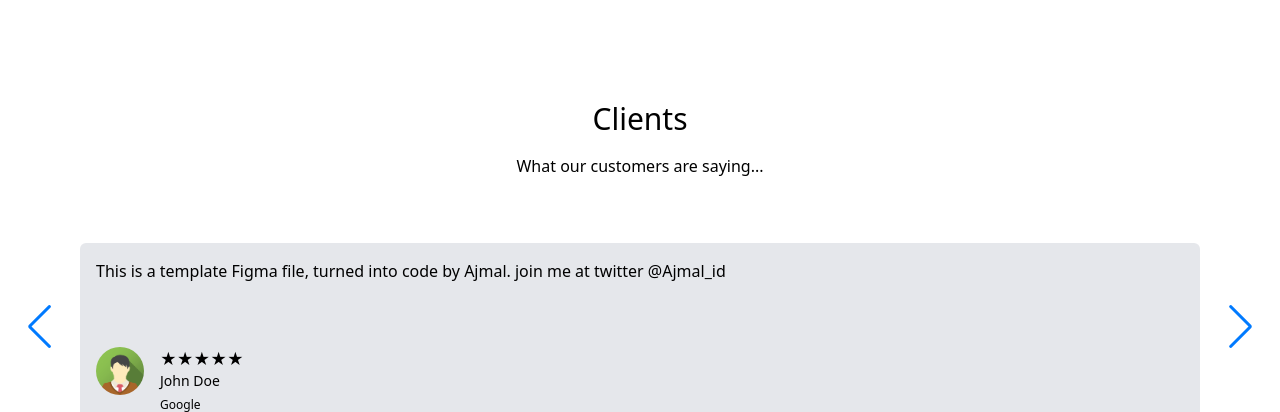
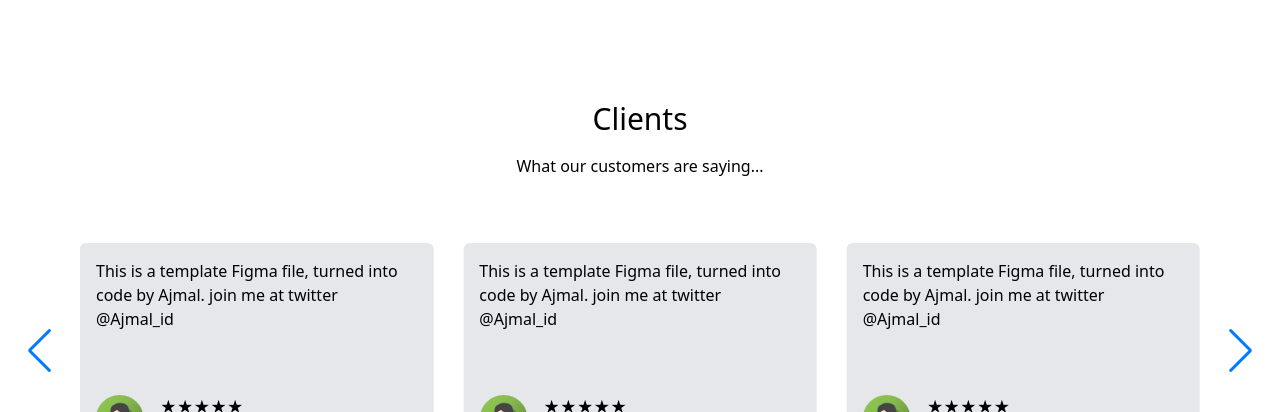
Before and after one commit to AH82021/practice, a plain HTML site: page index.html in a window 1280 px wide. Shown: the part 2388-2800 px from the top of the page. Drawn offline with nearby package versions, Linux system fonts and the light colour scheme.

Commit message:
add animation

```diff
--- a/index.html
+++ b/index.html
@@ -471,7 +471,7 @@ x-init="window.pageYOffset > 60 ? scrolledFromTop = true : scrolledFromTop = fal
     </footer>
     <script defer src="https://unpkg.com/alpinejs@3.x.x/dist/cdn.min.js"></script>
     <script src="https://unpkg.com/swiper/swiper-bundle.min.js"></script>
-    <script src="main.js"></script>
+    <script src="./js/app.js"></script>
 </body>
 
 </html>
--- /dev/null
+++ b/js/app.js
@@ -0,0 +1,27 @@
+const swiper = new Swiper(".mySwiper", {
+  autoplay: {
+      delay: 4000,
+      disableOnInteraction: false,
+    },
+  slidesPerView: 1,
+  spaceBetween: 10,
+  loop: true,
+  navigation: {
+      nextEl: ".swiper-button-next",
+      prevEl: ".swiper-button-prev",
+  },
+  breakpoints: {
+    640: {
+      slidesPerView: 1,
+      spaceBetween: 20,
+    },
+    768: {
+      slidesPerView: 2,
+      spaceBetween: 30,
+    },
+    1024: {
+      slidesPerView: 3,
+      spaceBetween: 30,
+    },
+  },
+});
```
